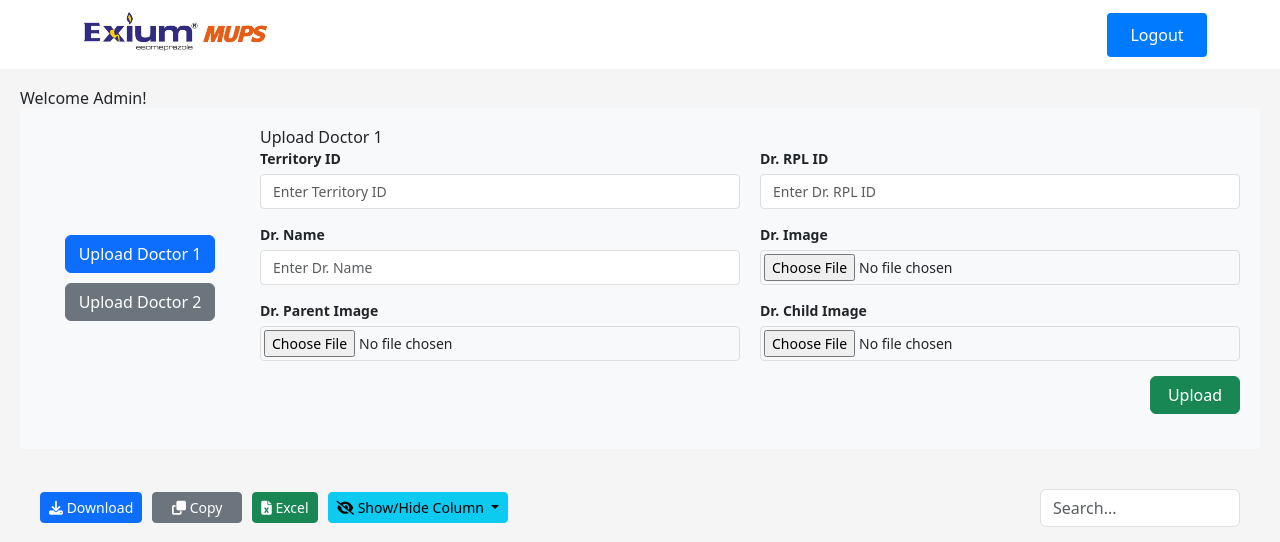
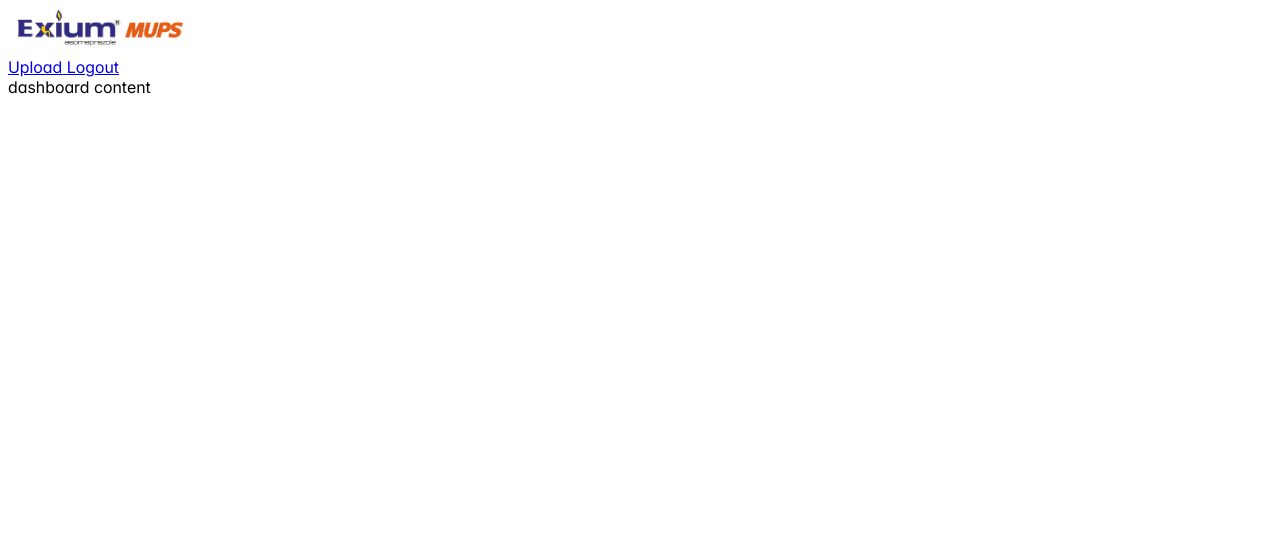
Before and after one commit to najmulislamnajim/exium-dr-3gen-image, a Django app: page /admin in a window 1280 px wide. Shown: the top 542 px of the page. Run offline with Django 5.2, Linux system fonts and the light colour scheme; the visitor is signed in with stand-in values (Sample User, id 1); data that the repository does not hold is empty; some libraries are stand-ins or nearby versions.

Commit message:
feat: adding navbar

```diff
--- a/core/templates/base/css.html
+++ b/core/templates/base/css.html
@@ -72,6 +72,10 @@
       @apply bg-secondary text-secondary-foreground shadow-xs hover:bg-secondary/80;
     }
 
+    .button--destructive {
+      @apply bg-destructive text-background shadow-xs hover:bg-destructive/80;
+    }
+
     .button--outline {
       @apply border bg-background shadow-xs hover:bg-accent hover:text-accent-foreground dark:bg-input/30 dark:border-input dark:hover:bg-input/50;
     }
@@ -110,28 +114,28 @@
     }
 
     .table-header {
-      @apply [&_tr]:border-b border-muted-foreground/35 bg-muted/50
+      @apply [&_tr]:border-b border-muted-foreground/35 bg-muted/50;
     }
 
     .table-body {
-      @apply [&_tr:last-child]:border-0
+      @apply [&_tr:last-child]:border-0;
     }
 
     .table-row {
-      @apply border-b border-muted-foreground/35 transition-colors hover:bg-muted/50 data-[state=selected]:bg-muted
+      @apply border-b border-muted-foreground/35 transition-colors hover:bg-muted/50 data-[state=selected]:bg-muted;
     }
 
     .table-head {
-      @apply h-10 px-2 text-left text-nowrap align-middle font-medium text-muted-foreground [&:has([role=checkbox])]:pr-0 [&>[role=checkbox]]:translate-y-[2px]
+      @apply h-10 px-2 text-left text-nowrap align-middle font-medium text-muted-foreground [&:has([role=checkbox])]:pr-0 [&>[role=checkbox]]:translate-y-[2px];
     }
 
     .table-cell {
-      @apply p-2 align-middle [&:has([role=checkbox])]:pr-0 [&>[role=checkbox]]:translate-y-[2px] text-nowrap
+      @apply p-2 align-middle [&:has([role=checkbox])]:pr-0 [&>[role=checkbox]]:translate-y-[2px] text-nowrap;
     }
 
     /* dialog */
     .dialog__container {
-     @apply fixed left-[50%] top-[50%] z-50 grid w-full max-w-lg min-h-[10rem] translate-x-[-50%] translate-y-[-50%] gap-4 border border-muted bg-background p-6 shadow-lg duration-200 sm:rounded-lg
+      @apply fixed left-[50%] top-[50%] z-50 grid w-full max-w-lg min-h-[10rem] translate-x-[-50%] translate-y-[-50%] gap-4 border border-muted bg-background p-6 shadow-lg duration-200 sm:rounded-lg;
     }
 
     /* page */
--- /dev/null
+++ b/core/templates/dashboard/base.html
@@ -0,0 +1,10 @@
+{% extends "base.html" %} {%block content%}
+
+<!-- navbar -->
+{% include 'dashboard/navbar.html' %}
+
+<!-- content -->
+<main class="px-4 xl:container xl:mx-auto">{%block dashboard_content%} {%endblock%}</main>
+
+<!--  -->
+{%endblock%}
--- /dev/null
+++ b/core/templates/dashboard/dashboard.html
@@ -0,0 +1,5 @@
+{% extends "dashboard/base.html" %}
+{% block head_title %}Admin | Three Generation Images{% endblock %}
+
+{%block dashboard_content%} dashboard
+content {%endblock%}
--- /dev/null
+++ b/core/templates/dashboard/navbar.html
@@ -0,0 +1,25 @@
+{%load static%}
+
+<header class="flex justify-between items-center gap-5 flex-wrap px-4 py-2 border-b border-border mb-6">
+  <!-- logo -->
+  <a href="#" class="flex flex-col items-center gap-2 font-medium">
+    <img
+      width="180"
+      height="45"
+      src="{% static 'core/images/logo.png' %}"
+      alt="logo"
+    />
+  </a>
+
+  <!-- buttons -->
+  <div class="flex items-center gap-3">
+    <a href="{% url 'logout' %}" class="button button--md button--secondary">
+      <i data-lucide="upload"></i>
+      <span class="hidden sm:block">Upload</span>
+    </a>
+    <a href="{% url 'logout' %}" class="button button--md button--destructive">
+      <i data-lucide="log-out"></i>
+      <span class="hidden sm:block">Logout</span>
+    </a>
+  </div>
+</header>
--- a/core/views.py
+++ b/core/views.py
@@ -591,4 +591,5 @@
         paginator = Paginator(data, per_page)
         page_obj = paginator.get_page(page_number)
 
-        return render(request, 'core/admin.html', {'data': page_obj, 'search_query': search_query, 'per_page': per_page, 'sort': sort, 'direction': direction})
+        return render(request, 'dashboard/dashboard.html', {'data': page_obj, 'search_query': search_query, 'per_page': per_page, 'sort': sort, 'direction': direction})
+        # return render(request, 'core/admin.html', {'data': page_obj, 'search_query': search_query, 'per_page': per_page, 'sort': sort, 'direction': direction})
```
